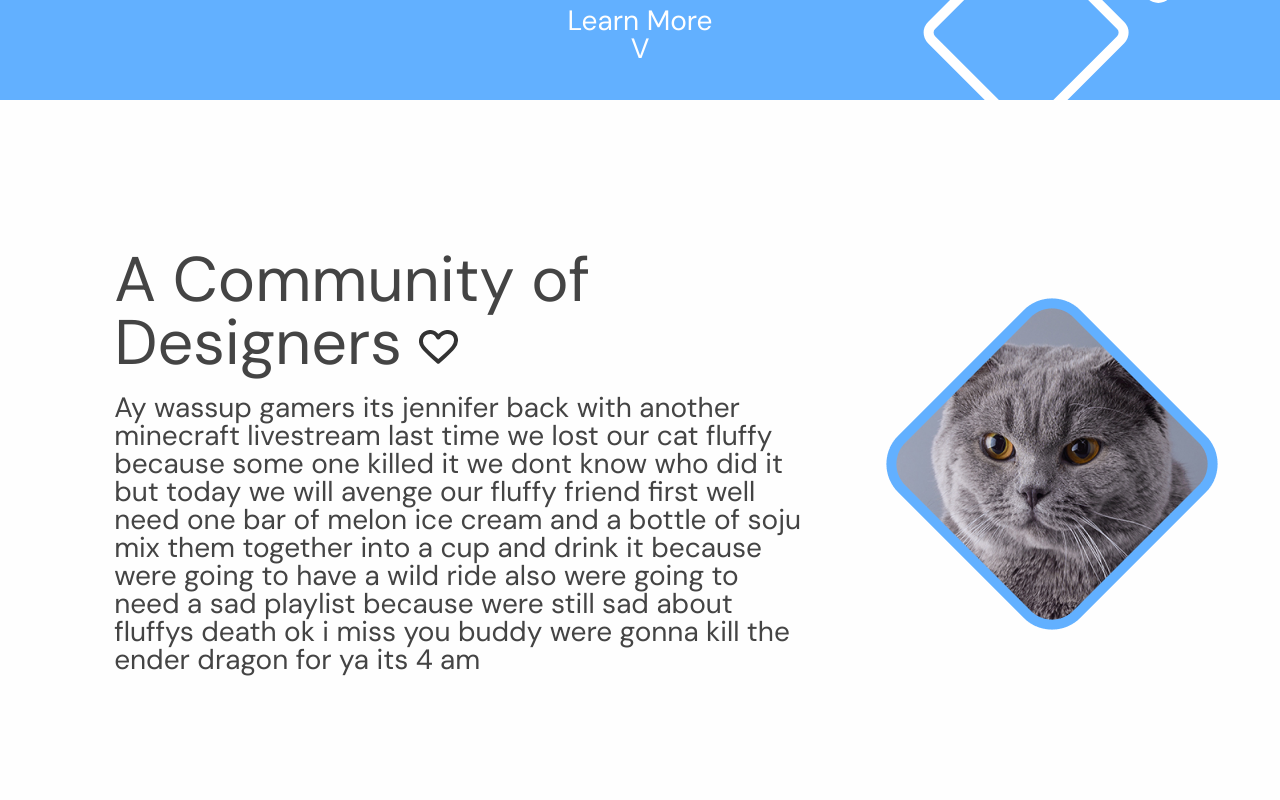
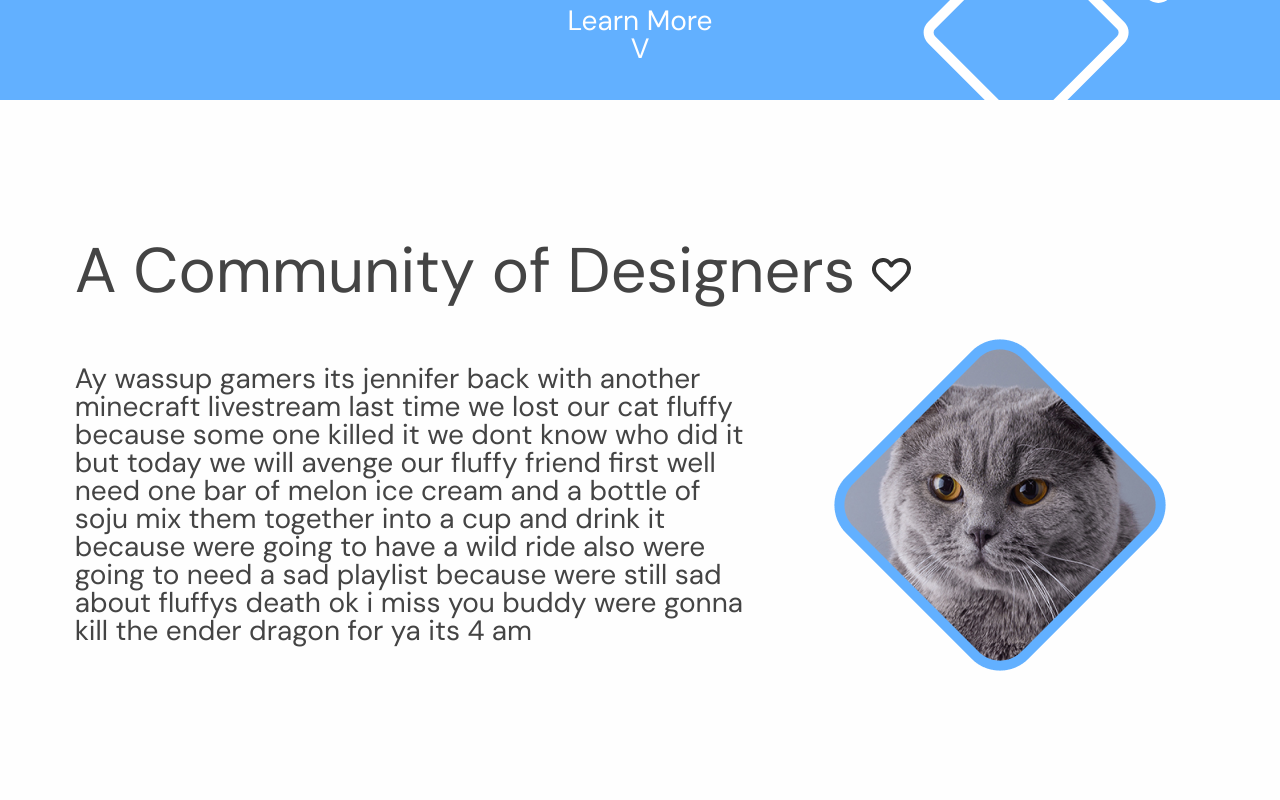
Before and after one commit to acmucsd/static-template, a React (Create React App) app: page / in a window 1280 px wide. Shown: the part 660-1460 px from the top of the page. Built offline with nearby package versions, Linux system fonts and the light colour scheme.

Commit message:
no more cat on mobile :(
rip cat

```diff
--- a/src/components/Description/index.tsx
+++ b/src/components/Description/index.tsx
@@ -5,11 +5,9 @@ import DescriptionImg from '../../assets/description_image.png';
 
 const Description: React.FC = () => (
   <div className="description">
+    <h2>A Community of Designers <img alt="heart icon" src={heart}></img> </h2>
     <div className="description-content">
-      <div className="description-text-container">
-        <div className="description-text">
-          <h2>A Community of Designers <img alt="heart icon" src={heart}></img> </h2>
-          <span>
+      <span className="text">
         Ay wassup gamers its jennifer back with another minecraft
         livestream last time we lost our cat fluffy because some one killed
         it we dont know who did it but today we will avenge our fluffy friend
@@ -19,11 +17,7 @@ const Description: React.FC = () => (
         sad about fluffys death ok i miss you buddy were gonna kill the
         ender dragon for ya its 4 am
       </span>
-        </div>
-      </div>
-      <div className="description-image">
-        <img src={DescriptionImg} alt="It's us!" />
-      </div>
+      <img className="description-image" src={DescriptionImg} alt="It's us!" />
     </div>
   </div>
 );
--- a/src/components/Description/style.less
+++ b/src/components/Description/style.less
@@ -1,55 +1,34 @@
 @import './../../styles/base.less';
-@sidemargin: 6vw;
+@side-margin: 2rem;
 
 .description {
-  padding-top: 5em;
-  margin: 0 @sidemargin;
+  padding-top: 3em;
+  margin: 0 @side-margin;
   min-height: 100vh;
+  font-size: 1.5em;
+  font-family: 'DM Sans', sans-serif;
+
+  @media screen and (max-width: @sm){
+    font-size: 1.5em;
+  }
+
   .description-content {
     display: inline-flex;
     align-items: center;
-    .description-text-container {
-      width: 60vw - @sidemargin;
+    padding-bottom: 1em;
+    justify-content: center;
+
+    .text{
+      width: 55vw - @side-margin;
       padding-right: 5vw;
-      .description-text {
-        font-size: 1.5em;
-        padding-bottom: 1em;
-      }
+      font-size: 1em;
     }
-    .about-image {
-      padding-bottom: 1em;
-      img {
-        max-width: 30vw - @sidemargin;
-        max-height: 50vh;
+    .description-image {
+      max-width: 40vw - @side-margin;
+      max-height: 60vh;
+      @media screen and (max-width: @sm){
+        display: none;
       }
     }
   }
 }
-
-@media only screen and (max-width: 1000px) {
-  .about-info {
-    display: block !important;
-    .about-description {
-      width: 100% !important;
-      padding: 0 !important;
-    }
-    .about-image {
-      padding: 0 !important;
-      img {
-        max-width: 80% !important;
-      }
-    }
-  }
-}
-@media only screen and (max-width: 600px) {
-  .about-description {
-    p {
-      font-size: 1em;
-    }
-  }
-  .about-us {
-    h1 {
-      font-size: 1.75em;
-    }
-  }
-}
```
Lines whose indentation alone changed are shown as unchanged.
